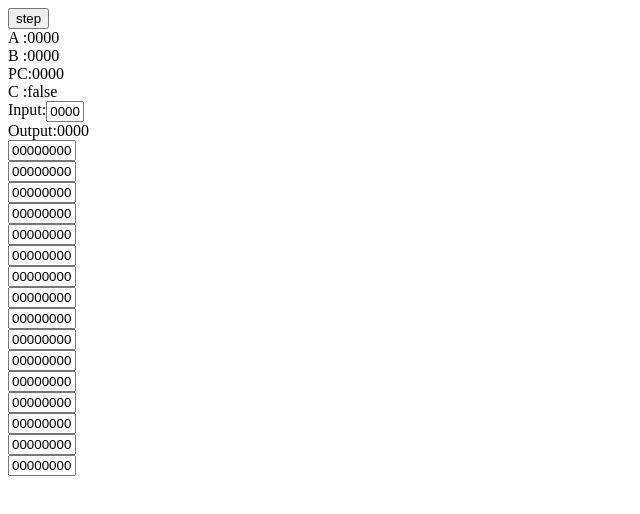
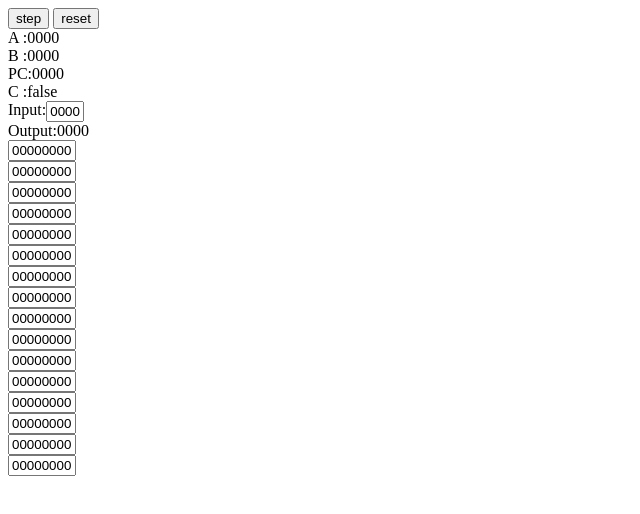
Before and after one commit to haru255/TD4emulator, a plain HTML site: page index.html in a window 1280 px wide. Shown: the whole page, without its empty margins (0-640 px from the left). Drawn offline with Linux system fonts and the light colour scheme.

Commit message:
Resetの追加

```diff
--- a/cpu.js
+++ b/cpu.js
@@ -64,7 +64,8 @@ const opcode = [add_a, mov_ab, in_a, mov_a,
 
 function reset() {
     register.reset();
-    this.output = 0;
+    io.set_output(0);
+    rendering();
 }
 //pcが指す番地のデータを受け取る
 function fetch() {
--- a/index.html
+++ b/index.html
@@ -10,6 +10,7 @@
 <body>
     <div>
         <button onclick="step()">step</button>
+        <button onclick="reset()">reset</button>
     </div>
     <div>
         <div class="reg">
```
